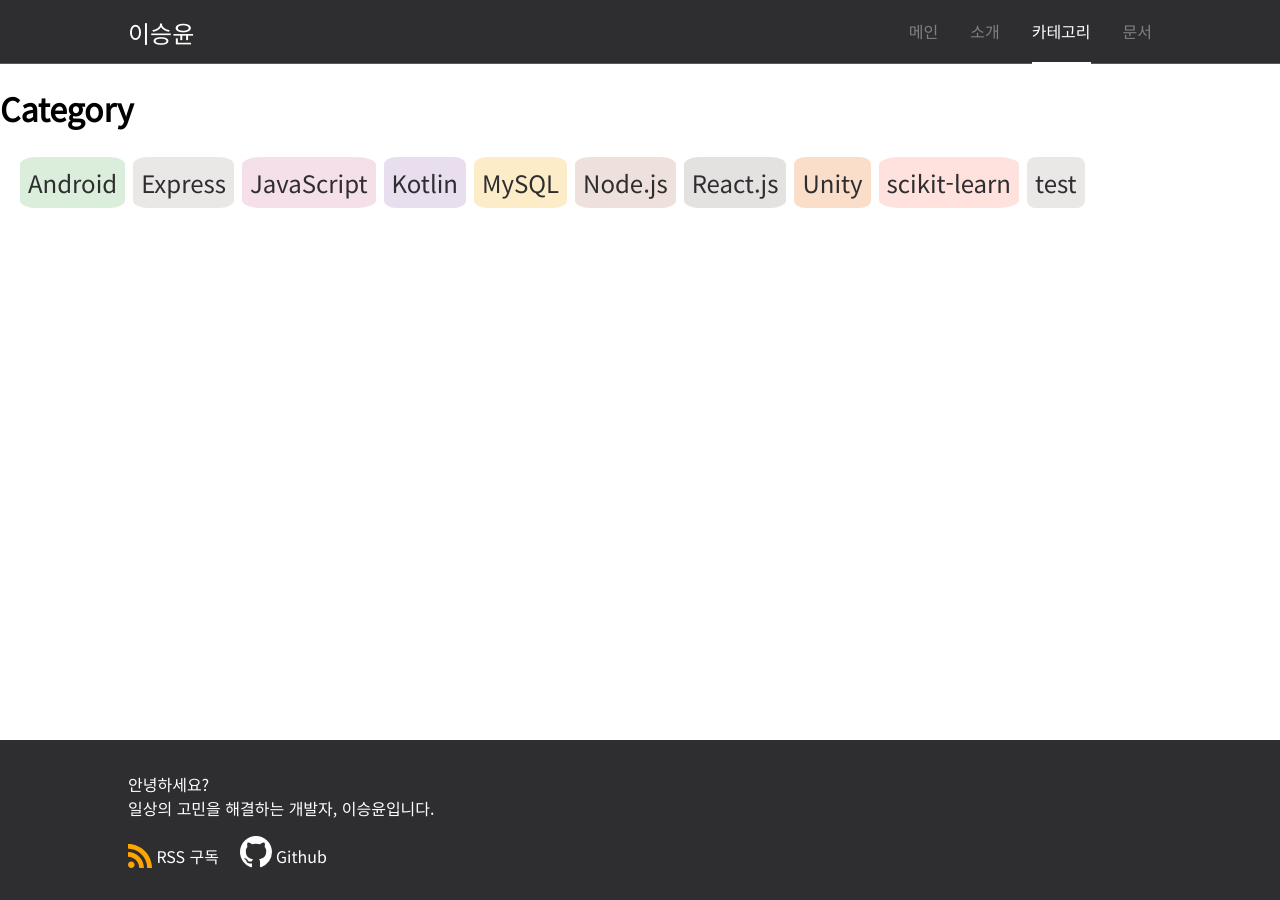
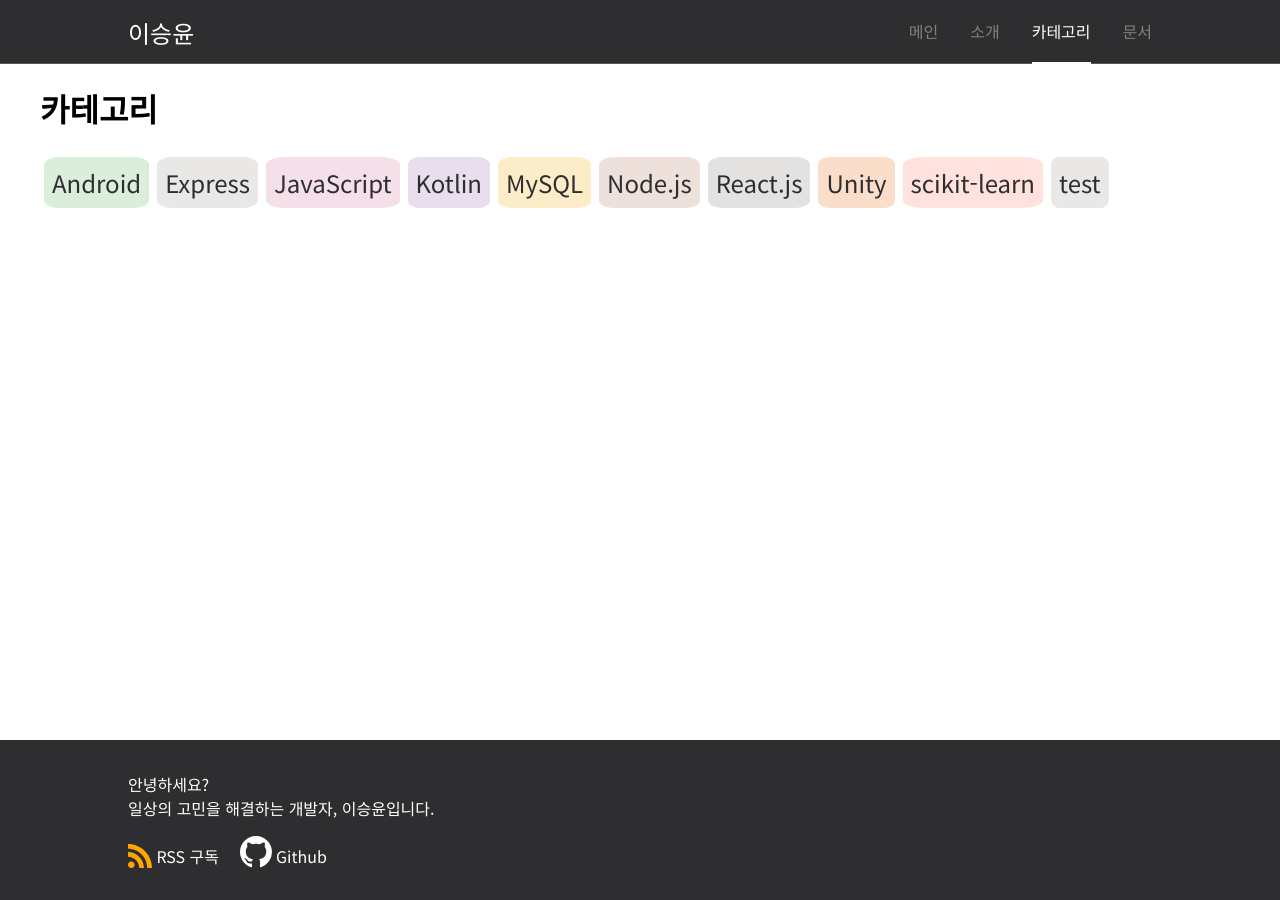
Before and after one commit to LeeSeungYun1020/LeeSeungYun1020.github.io, a Jekyll site: the page built from category.html, in a window 1280 px wide. Built offline with Jekyll 4.4.1, drawn with Linux system fonts in a browser that asks for light colours.

Commit message:
Add center layout format

```diff
--- a/_sass/docs.scss
+++ b/_sass/docs.scss
@@ -1,9 +1,3 @@
-#docs-layout {
-    max-width: 1200px;
-    margin-left: auto;
-    margin-right: auto;
-}
-
 #docs-box {
     padding: 16px;
     margin-top: 8px;
--- a/_sass/main.scss
+++ b/_sass/main.scss
@@ -52,6 +52,12 @@ a {
 .main-content > div {
   padding-left: 16px;
   padding-right: 16px;
+}
+
+.center-layout {
+  max-width: 1200px;
+  margin-left: auto;
+  margin-right: auto;
 }
 
 // header
--- a/category.html
+++ b/category.html
@@ -3,12 +3,15 @@ layout: default
 title: 카테고리
 permalink: /category
 ---
-<h1>Category</h1>
 
-<div id="category-container">
-    {% for category in site.category %}
-    <div class="category-tag" style="background-color: #{{ category.color }};">
-        <a href="{{ category.url }}">{{ category.name }}</a>
+<div class="center-layout">
+    <h1>카테고리</h1>
+
+    <div id="category-container">
+        {% for category in site.category %}
+        <div class="category-tag" style="background-color: #{{ category.color }};">
+            <a href="{{ category.url }}">{{ category.name }}</a>
+        </div>
+        {% endfor %}
     </div>
-    {% endfor %}
 </div>
--- a/docs.html
+++ b/docs.html
@@ -4,7 +4,7 @@ title: 문서
 permalink: /docs
 ---
 
-<div id="docs-layout">
+<div class="center-layout">
     <h1>작성 글</h1>
     {% for post in site.posts %}
     <section id="docs-box">
```
